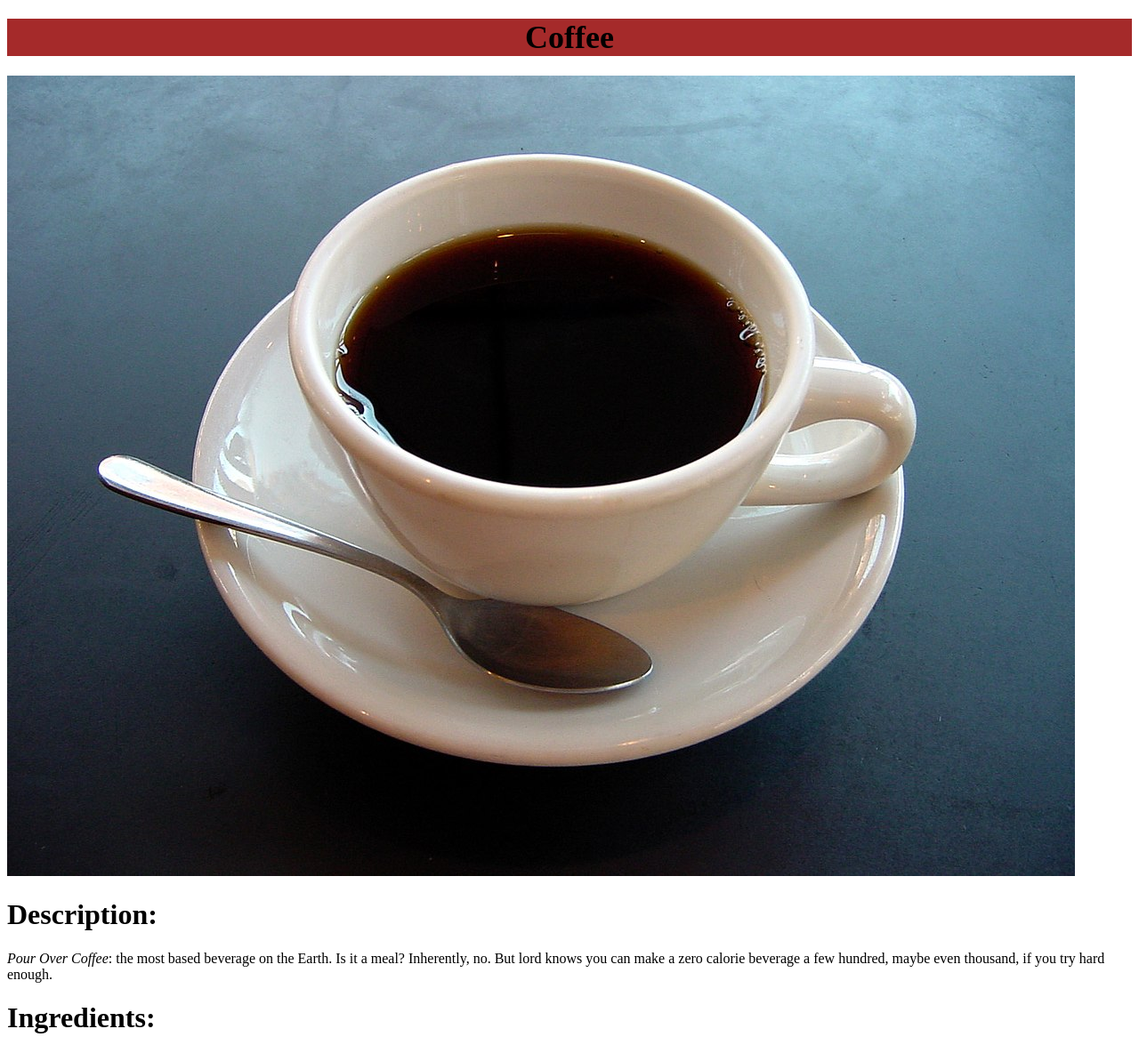
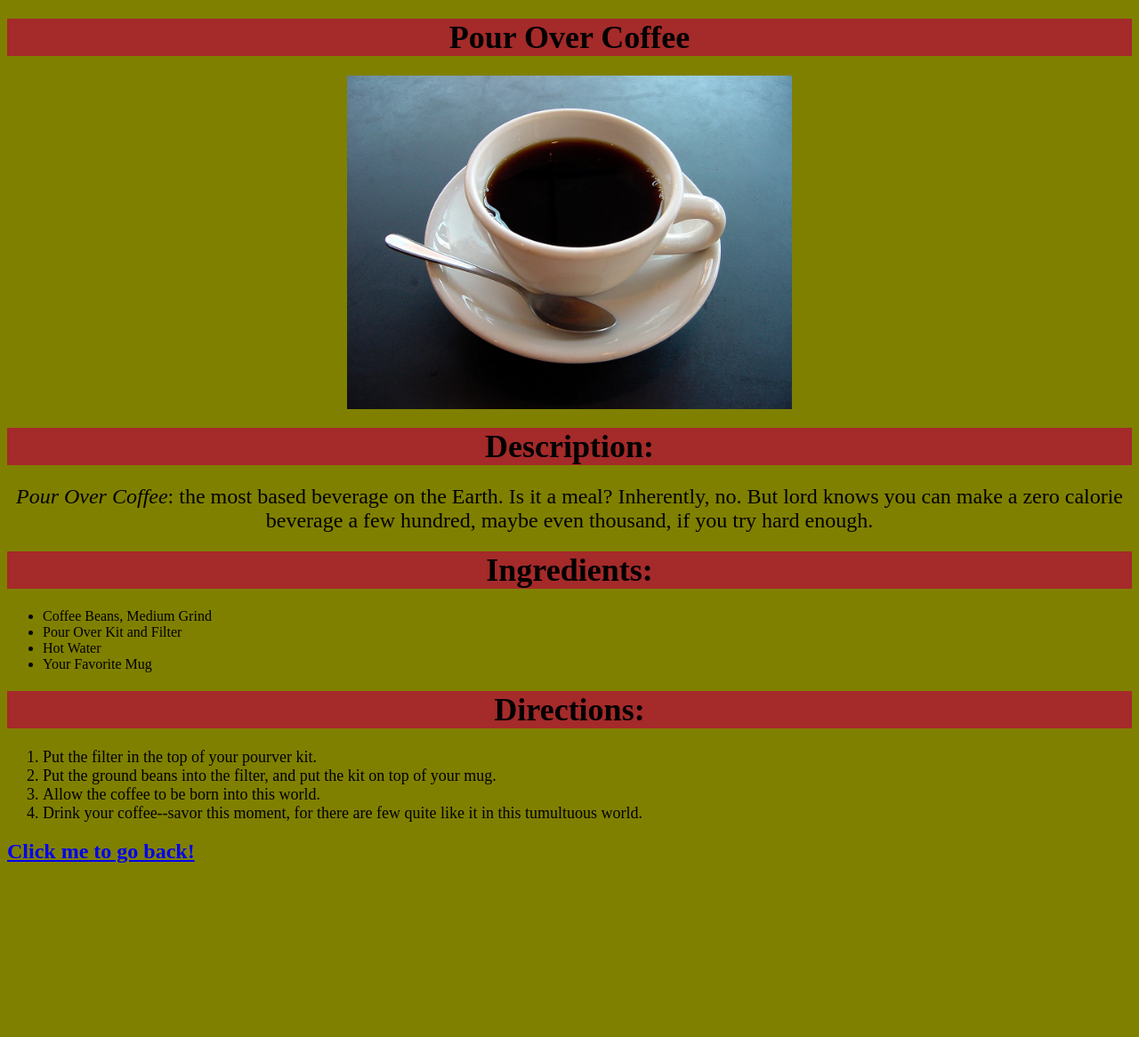
Before and after one commit to wbauknecht80/odin-recipes, a plain HTML site: page recipes/coffee.html in a window 1280 px wide. Shown: the top 1166 px of the page at 89% size. After the commit the page ends 991 px from the top, so only its background shows below. Drawn offline with Linux system fonts and the light colour scheme.

Commit message:
Have full colorization and design on website.

```diff
--- a/recipes/coffee.html
+++ b/recipes/coffee.html
@@ -2,31 +2,35 @@
 <html lang="en">
     <head>
         <meta charset="UTF-8">
-        <title>Coffee</title>
+        <title>Pour Over Coffee</title>
         <link rel="stylesheet" href="../recipes/recipe_style.css">
     </head>
-    <body>
-        <h1><div class="name">Coffee</div></h1>
+    <body style="background-color:olive">
+        <h1><div class="name">Pour Over Coffee</div></h1>
         <img src="../images/coffee.JPG" alt="Coffee">
-        <h1>Description:</h1>
-        <p><em>Pour Over Coffee</em>: the most based beverage on the Earth. Is it
+        <h1><div class='subscript'>Description:</div></h1>
+        <p><div class='paragraph'><em>Pour Over Coffee</em>: the most based beverage on the Earth. Is it
         a meal? Inherently, no. But lord knows you can make a zero calorie
-        beverage a few hundred, maybe even thousand, if you try hard enough.</p>
-        <h1>Ingredients:</h1>
+        beverage a few hundred, maybe even thousand, if you try hard enough.</div></p>
+        <h1><div class='subscript'>Ingredients:</div></h1>
         <ul>
+            <div class="'list">
             <li>Coffee Beans, Medium Grind</li>
             <li>Pour Over Kit and Filter</li>
             <li>Hot Water</li>
             <li>Your Favorite Mug</li>
+            <div></div>
         </ul>
-        <h1>Directions:</h1>
+        <h1><div class='subscript'>Directions:</div></h1>
         <ol>
+            <div class="list">
             <li>Put the filter in the top of your pourver kit.</li>
             <li>Put the ground beans into the filter, and put the kit
                 on top of your mug.</li>
             <li>Allow the coffee to be born into this world.</li>
             <li>Drink your coffee--savor this moment, for there are few quite like
                 it in this tumultuous world.</li>
+            </div>
         </ol>
         <h2><a href="../index.html">Click me to go back!</a></h2>
     </body>
--- a/recipes/recipe_style.css
+++ b/recipes/recipe_style.css
@@ -4,3 +4,29 @@
     text-align: center;
     font-size: 36px;
 }
+
+.list {
+    color: black;
+    font-size: 18px;
+}
+
+.paragraph {
+    color: black;
+    text-align: center;
+    font-size: 24px;
+}
+
+.subscript {
+    color:black;
+    background-color: brown;
+    text-align: center;
+    font-size: 36px;
+}
+
+img {
+    display: block;
+    margin-left: auto;
+    margin-right: auto;
+    width: 500px;
+    height: auto;
+}
```
Also changed, not shown: recipes/avocadotoast.html (+9 -5 lines), recipes/pinwheels.html (+10 -6 lines).
